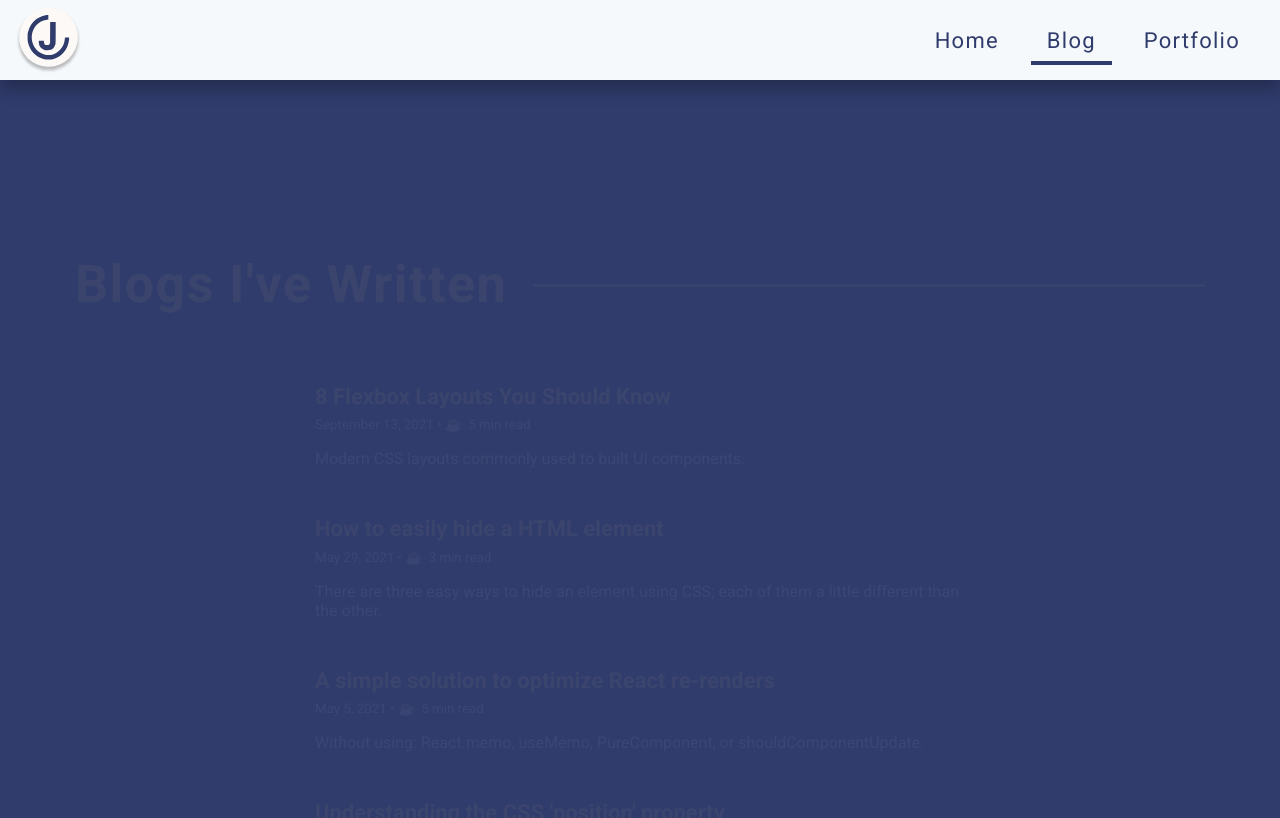
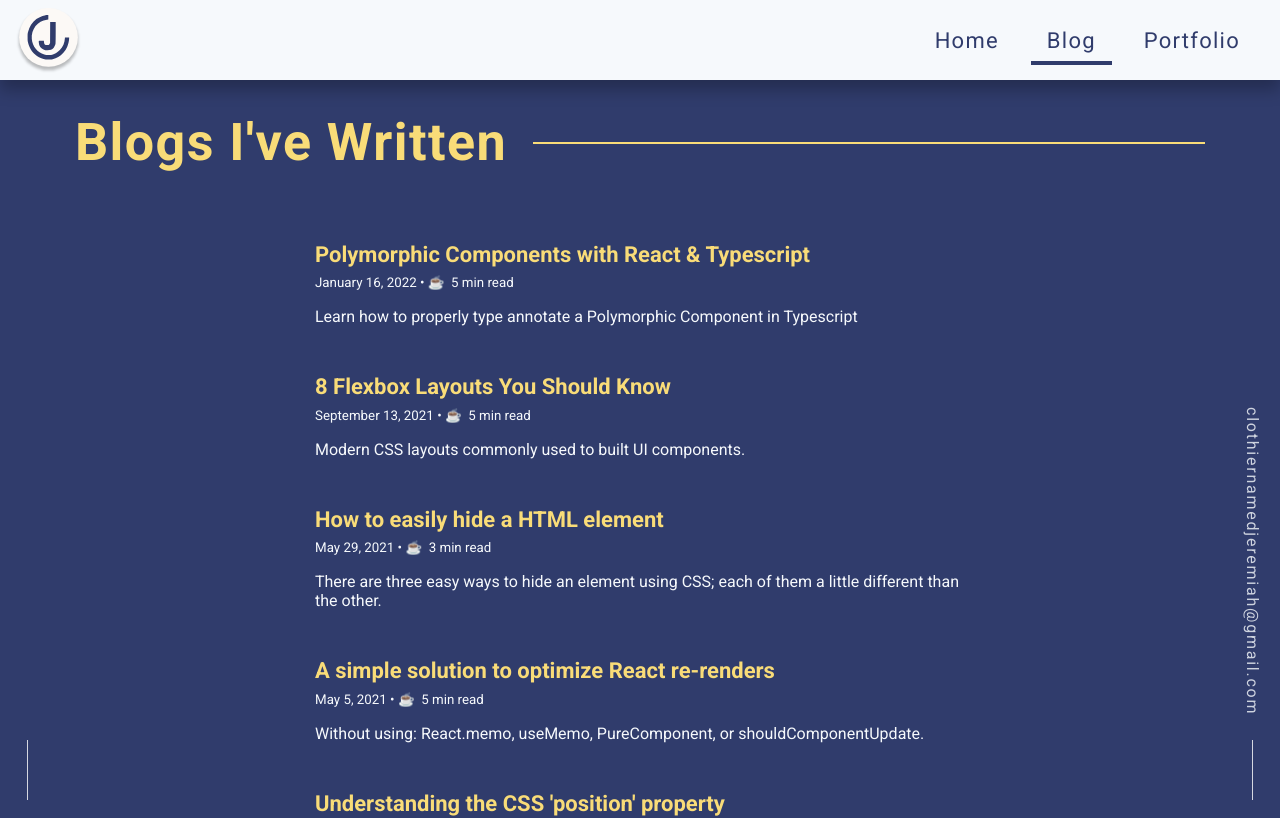
Before and after one commit to ClothierNamedJeremiah/personal-website, a Next.js app: page /blog in a window 1280 px wide. Shown: the top 818 px of the page. Built offline with nearby package versions, Linux system fonts and the light colour scheme; no server answers.

Commit message:
updating blog posts

```diff
--- a/src/data/blogs.js
+++ b/src/data/blogs.js
@@ -1,4 +1,13 @@
 const BLOGS = [
+  {
+    title: 'Polymorphic Components with React & Typescript',
+    shortDescription:
+      'Learn how to properly type annotate a Polymorphic Component in Typescript',
+    datePublished: '01-16-2022',
+    estimatedTimeToRead: '5 min read',
+    blogPostUrl:
+      'https://clothiernamedjeremiah.medium.com/polymorphic-components-in-react-typescript-25f70edd2870?sk=176db3ba3444b79b816570d1ebb8e1fe',
+  },
   {
     title: '8 Flexbox Layouts You Should Know',
     shortDescription:
--- a/src/pages/_app.jsx
+++ b/src/pages/_app.jsx
@@ -35,7 +35,12 @@ function renderSegmentSnippet() {
  * import global CSS anywhere else.
  */
 export default function App({ Component, pageProps }) {
-  const [isLoading, setIsLoading] = useState(true);
+  const [isLoading, setIsLoading] = useState(() => {
+    if (process.env.NODE_ENV !== 'production') {
+      return false;
+    }
+    return true;
+  });
 
   return (
     <>
```
Also changed, not shown: 1 other file (tests, documents, lock files or other folders).
